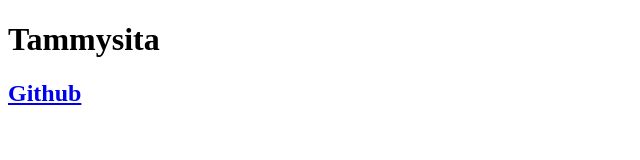
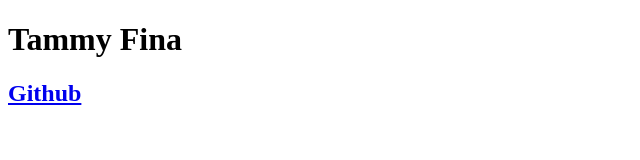
Before and after one commit to trfina/portfolio-generator, a website: page index.html in a window 1280 px wide. Shown: the full height of the page, 0-640 px from the left. Drawn offline with Linux system fonts and the light colour scheme.

Commit message:
feature/questions with comments

```diff
--- a/app.js
+++ b/app.js
@@ -1,4 +1,6 @@
 const inquirer = require('inquirer');
+// const fs = require('fs');
+// const generatePage = require('./src/page-template');
 
 
 const promptUser = () => {
@@ -135,8 +137,7 @@
         console.log(portfolioData);
     });
 
-// const fs = require('fs');
-// const generatePage = require('./src/page-template');
+
 
 // const pageHTML = generatePage (name, github);
 
--- a/index.html
+++ b/index.html
@@ -8,7 +8,7 @@
         <title>Portfolio Demo</title>
     </head>
     <body>
-        <h1>Tammysita</h1>
+        <h1>Tammy Fina</h1>
         <h2><a href="https://github.com/undefined">Github</a></h2>
     </body>
     </html>
--- a/package.json
+++ b/package.json
@@ -17,6 +17,7 @@
   },
   "homepage": "https://github.com/trfina/portfolio-generator#readme",
   "dependencies": {
-    "inquirer": "^8.2.0"
+    "inquirer": "^8.2.0",
+    "moment": "^2.29.1"
   }
 }
```
Also changed, not shown: 2 other files. Lines whose indentation alone changed are shown as unchanged.
